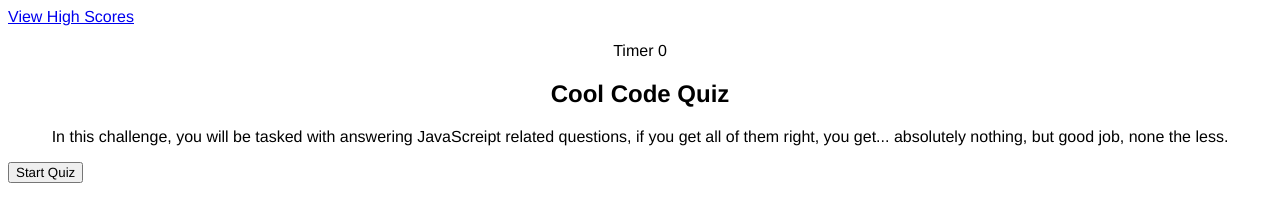
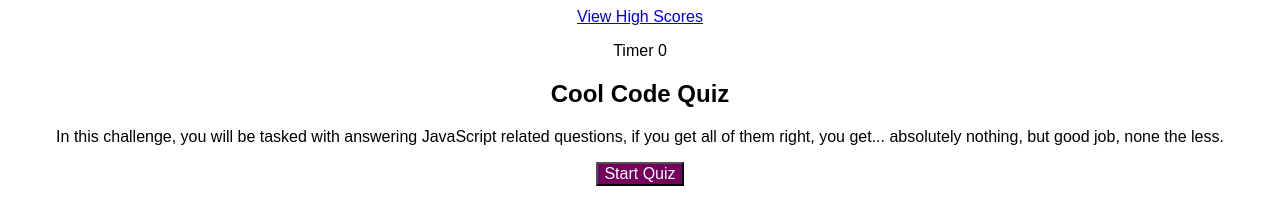
Before and after one commit to mpick90sick/Cool-Code-Quiz, a plain HTML site: page index.html in a window 1280 px wide. Drawn offline with Linux system fonts and the light colour scheme.

Commit message:
added color to some buttons

```diff
--- a/Assets/JavaScript/script.js
+++ b/Assets/JavaScript/script.js
@@ -27,8 +27,8 @@ questionText.textContent= questionArray [qIndex].question
 questionArray [qIndex].choices;
 for(let qIndex = 0; qIndex < 5; qIndex++) {
 console.log("nextQuestion")
-}
-}
+}}
+
 startBtn.addEventListener("click", function() {
     startTimer()
     displayQuestions()
--- a/Assets/css/style.css
+++ b/Assets/css/style.css
@@ -1,13 +1,20 @@
 * {
 
-    font-family: 'Franklin Gothic Medium', 'Arial Narrow', Arial, sans-serif;
+    font-family: sans-serif;
 
 }
 body {
     background: #fff;
+    text-align: center;
 }
 
+.startBtn {
+    font-size: medium;
+    font-weight: 100;
+    color: #fff;
+    background: #73005C;
 
+}
 
 .hide {
     display: none
--- a/index.html
+++ b/index.html
@@ -9,17 +9,17 @@
 <body>
  <header>
     <a href="./highscore.html"> View High Scores </a>
-    <p style="text-align: center"> Timer <span class = "timeLeft"> 0 </span></p>
+    <p> Timer <span class = "timeLeft"> 0 </span></p>
  </header>
  <section class="startScreen">
-    <h1 style="text-align: center">Cool Code Quiz</h1>
-    <p style="text-align: center">In this challenge, you will be tasked with answering JavaScreipt related questions, if you get all of them right, you get... absolutely nothing, but good job, none the less.</p>
+    <h1>Cool Code Quiz</h1>
+    <p>In this challenge, you will be tasked with answering JavaScript related questions, if you get all of them right, you get... absolutely nothing, but good job, none the less.</p>
     <button class="startBtn">Start Quiz</button>
  </section>
 
  <section class="questionScreen hide">
-    <h1 class="questionText">Question Goes Here</h1>
-    <div class="answerText"></div>
+    <h1 class="questionText hide">Question Goes Here</h1>
+    <div class="answerText hide"></div>
  </section>
 
  <section class="initialSubmit hide">
```
